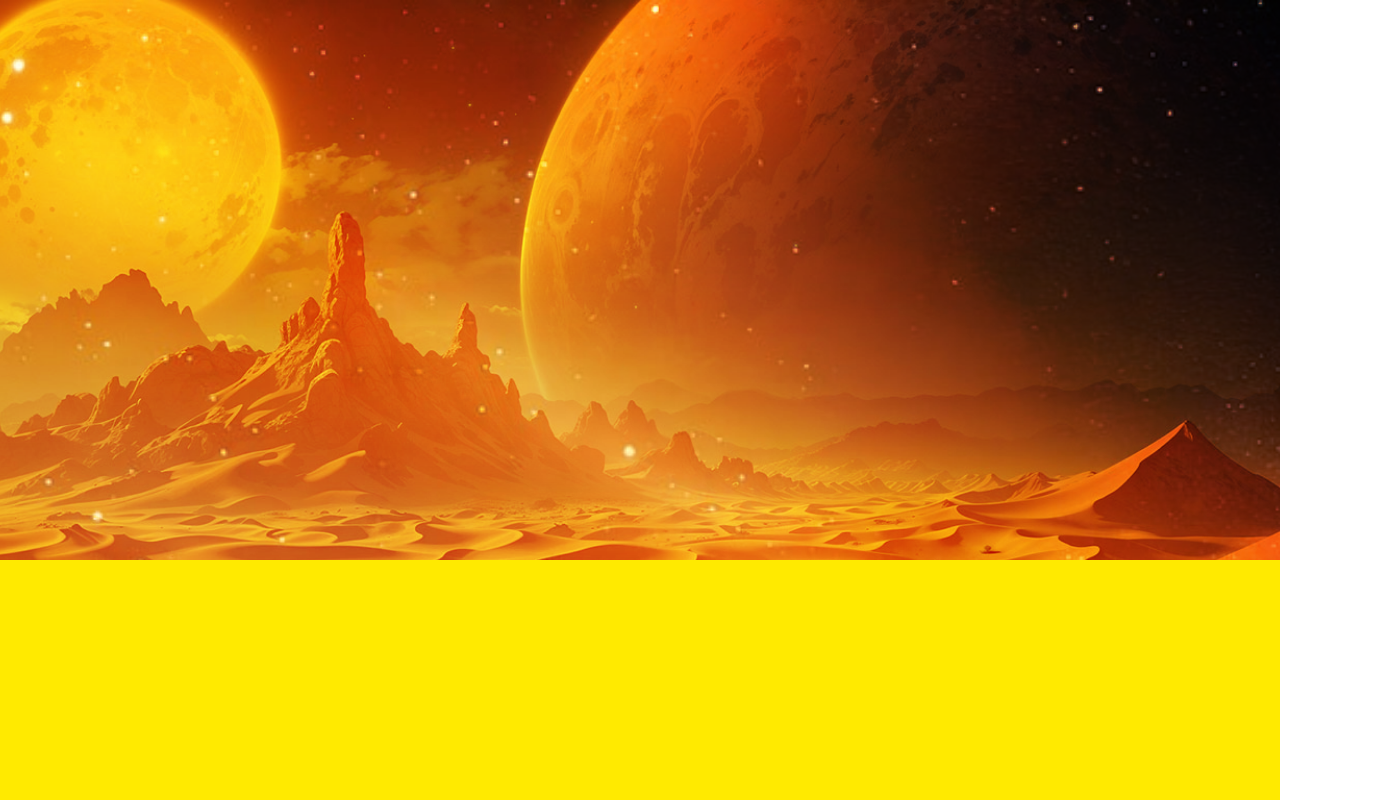
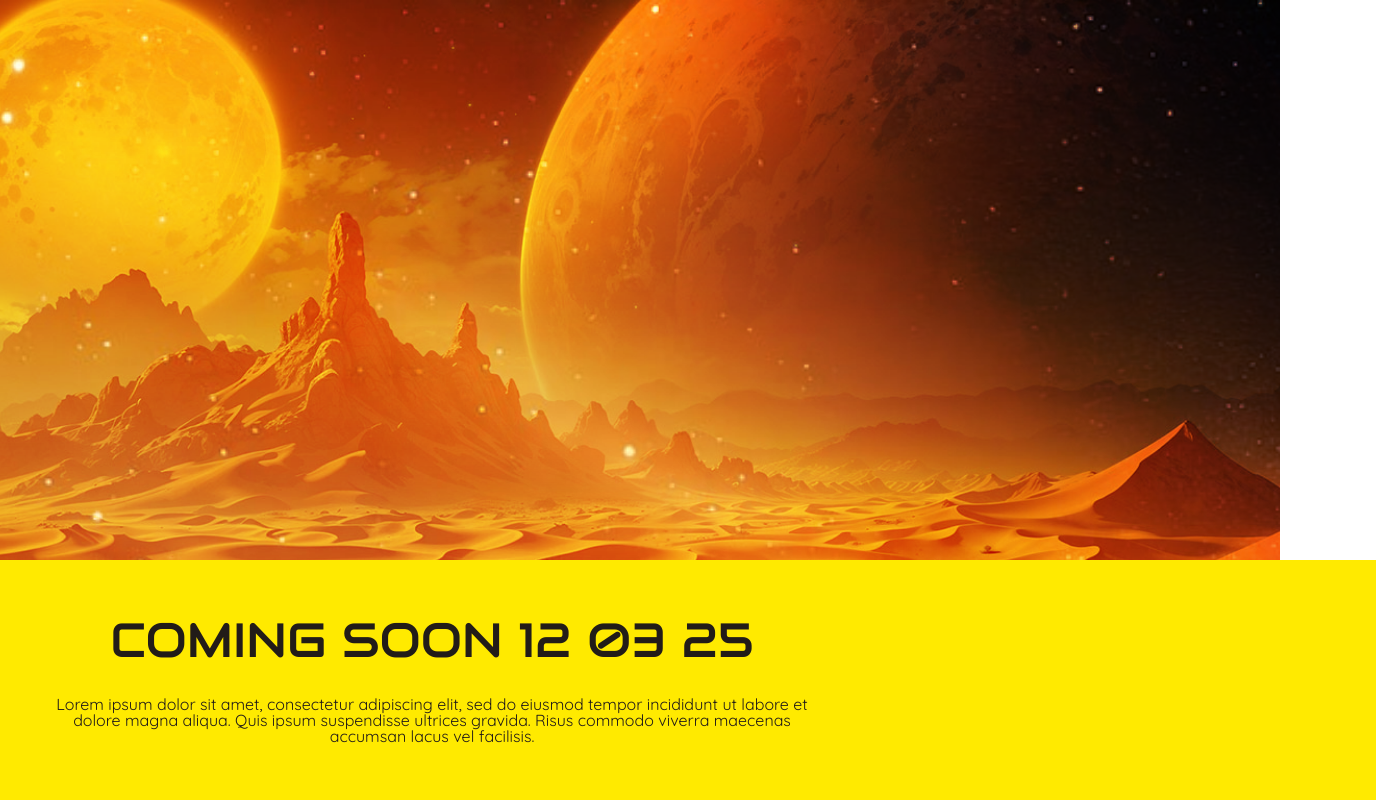
Before and after one commit to kianeblackman/spice-riches, a React (Vite) app: page / in a window 1280 px wide. Shown: the whole page, 1376 px wide, since content can reach past the window. Built offline with nearby package versions, Linux system fonts and the light colour scheme.

Commit message:
footer content added

```diff
--- a/src/App.jsx
+++ b/src/App.jsx
@@ -3,12 +3,15 @@ import "./styles/main.scss"
 export default function App() {
   return (
     <div id="app" className="app-wrapper">
-    <div className="sand-texture"></div>
+      <div className="sand-texture"></div>
       <div className="header">
 
       </div>
       <div className="footer">
-
+        <div className="footer-content">
+          <h1 className="footer--heading heading">COMING SOON<span> <span>12</span> <span>03</span> <span>25</span></span></h1>
+          <p className="footer--body-text body-text">Lorem ipsum dolor sit amet, consectetur adipiscing elit, sed do eiusmod tempor incididunt ut labore et dolore magna aliqua. Quis ipsum suspendisse ultrices gravida. Risus commodo viverra maecenas accumsan lacus vel facilisis. </p>
+        </div>
       </div>
     </div>
   )
--- a/src/styles/layout/_footer.scss
+++ b/src/styles/layout/_footer.scss
@@ -1,9 +1,28 @@
 @use "../base/colors" as colors;
 
 .footer {
+  display: flex;
+  flex-direction: column;
+  align-items: left;
+  justify-content: center;
   width: 100%;
   height: 30vh;
+  padding: 0 3rem;
   z-index: 20;
 
   background-color: colors.$sky-yellow;
 }
+
+.footer-content {
+  display: flex;
+  flex-direction: column;
+  align-items: center;
+  justify-content: center;
+  gap: 2rem;
+  text-align: center;
+  width: 60%;
+}
+
+.footer--heading {
+  font-size: 3rem;
+}
```
